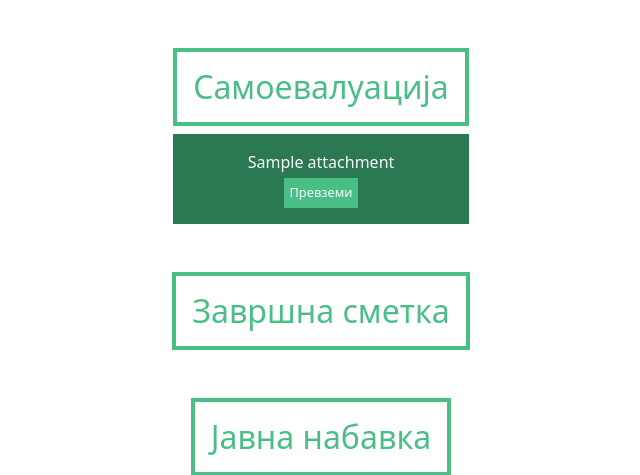
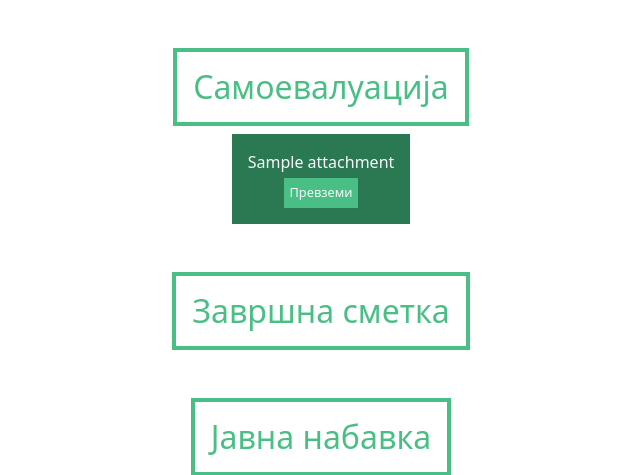
Before and after one commit to Shack-de-Shnaek/massum-school-website, a Django app: template templates/attachments.html in a window 1280 px wide. Shown: the part 64-539 px from the top of the page, without its empty margins (319-959 px from the left). Run offline with Django 4.2, Linux system fonts and the light colour scheme; the template is opened without the code that fills it: values that come from a table or form of the project are taken from there, others are empty; data comes from the database, SQL or seed files in the repository; tables that the repository leaves empty hold one stand-in row (values such as "Sample post"); some libraries are stand-ins or nearby versions; some web fonts are replaced.

Commit message:
minor change

```diff
--- a/templates/attachments.html
+++ b/templates/attachments.html
@@ -15,7 +15,7 @@
                 </div>
 
                 {% for attachment in category.attachments.all %}
-                    <div class="bg-primary-green p-3 w-100">
+                    <div class="bg-primary-green p-3">
                         <p class="mb-1 d-flex justify-content-xl-center text-light">{{ attachment.name }}</p>
 
                         <div class="d-flex justify-content-center ">
--- a/templates/student_information.html
+++ b/templates/student_information.html
@@ -15,7 +15,7 @@
                 </div>
 
                 {% for attachment in category.attachments.all %}
-                    <div class="bg-primary-green p-3 w-100">
+                    <div class="bg-primary-green p-3">
                         <p class="mb-1 d-flex justify-content-xl-center text-light">{{ attachment.name }}</p>
 
                         <div class="d-flex justify-content-center ">
```
